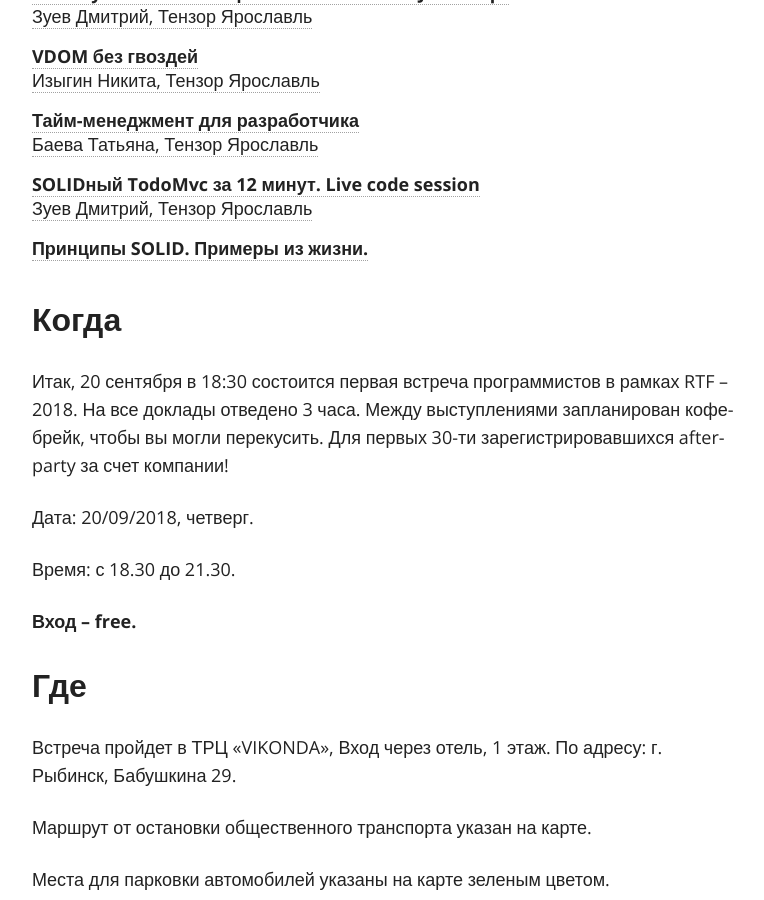
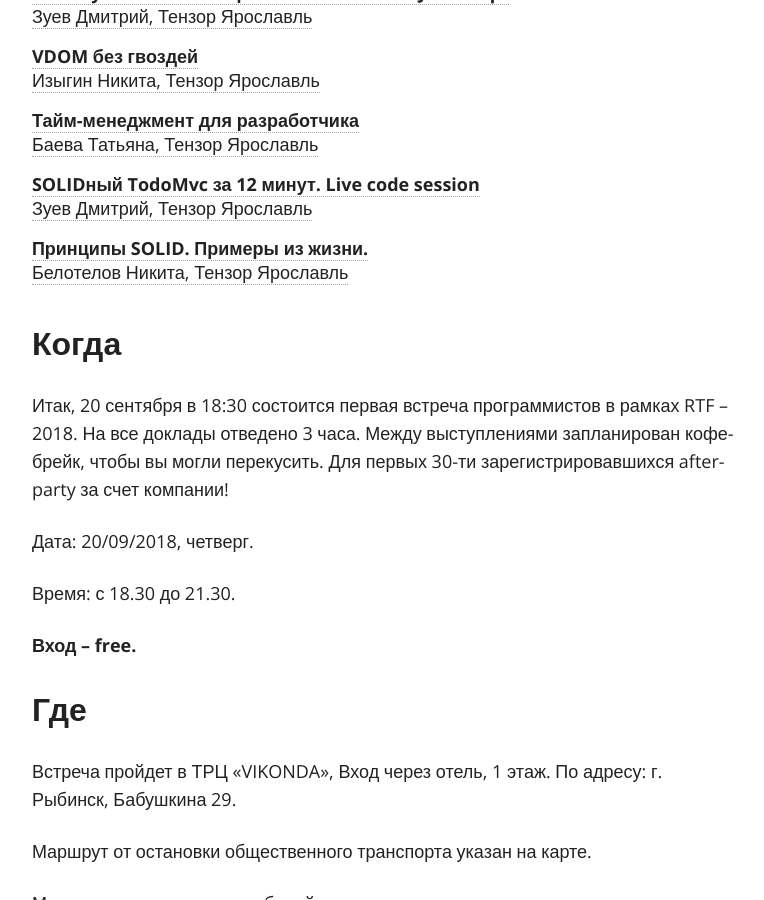
Before and after one commit to artem-ibragimov/mrt-viewer, a Jekyll site: the page built from index.md, in a window 1280 px wide and 900 px high, scrolled down 943 px. Shown: the whole window, without its empty margins (254-1018 px from the left). Built offline with Jekyll 4.4.1, drawn with Linux system fonts in a browser that asks for light colours; nearby versions of some CDN libraries; comment, search, counter and statistics services are not loaded.

Commit message:
add new author

```diff
--- a/_data/authors.yml
+++ b/_data/authors.yml
@@ -18,6 +18,12 @@ baevatm:
    avatar: baeva.jpg
    company: Тензор Ярославль
    twitter: BaevaTatyana
+
+beloletov_n:
+   name: Белотелов Никита
+   email: nv.belotelov@tensor.ru
+   avatar: belotelov_n.png
+   company: Тензор Ярославль
 
 # elifantiev_oleg:
   # name: Олег Елифантьев
```
Also changed, not shown: images/belotelov_n.png (added).
